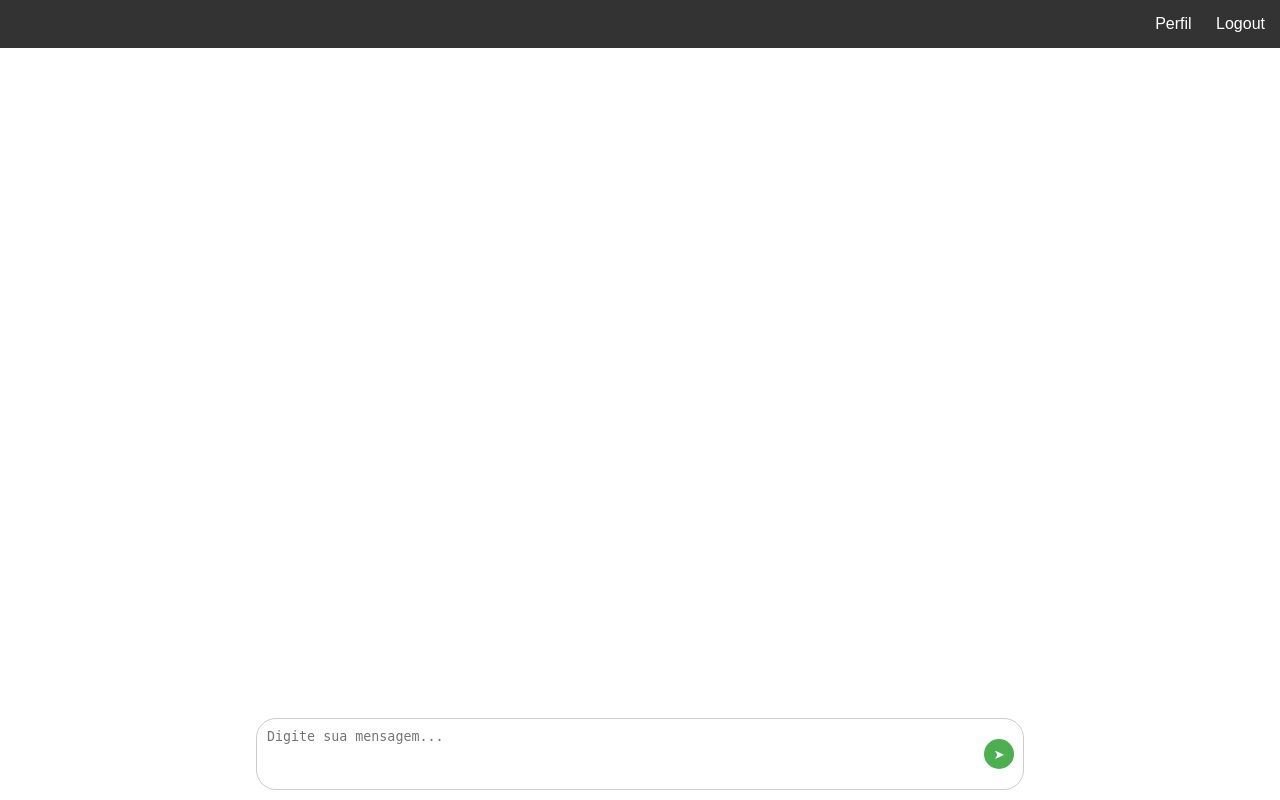
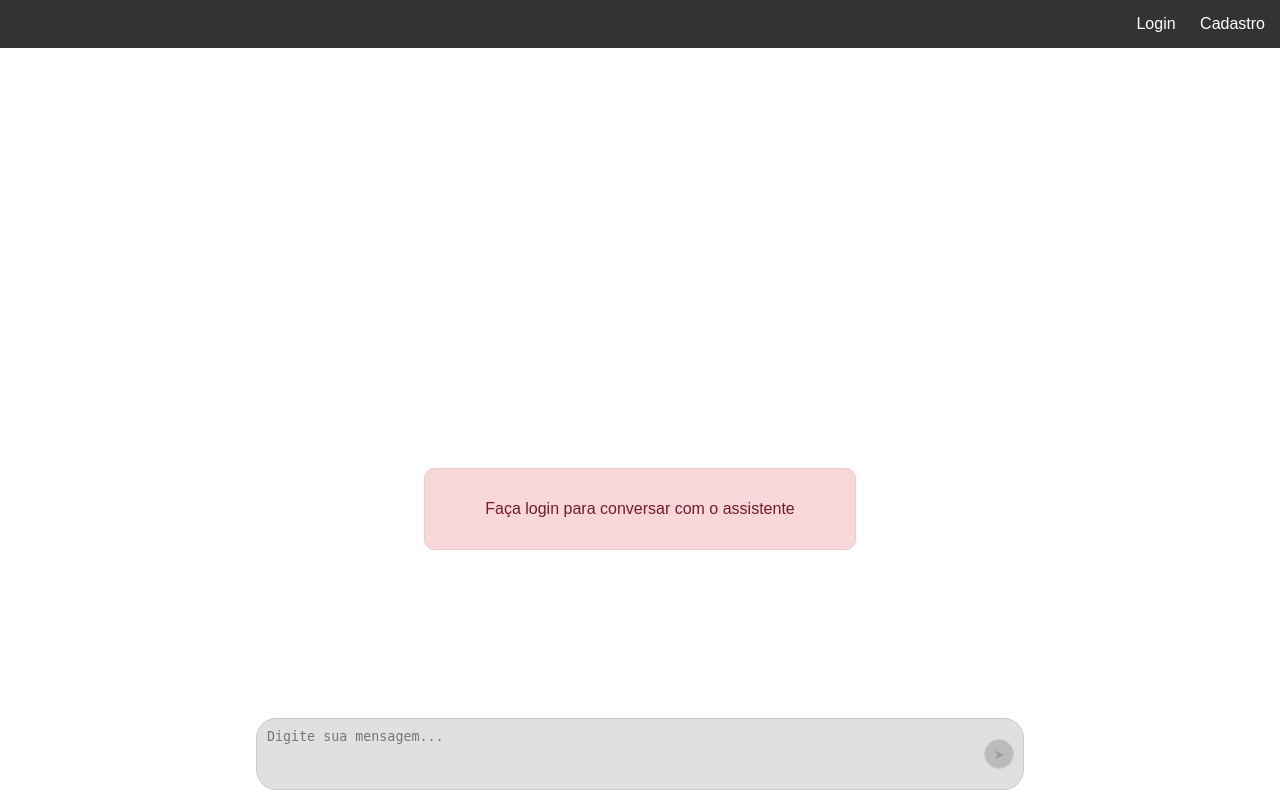
Before and after one commit to WladRamos/Freela_Assistant, a Django app: page / in a window 1280 px wide. Run offline with Django 5.2, Linux system fonts and the light colour scheme; parts of the project's set-up code (start-up, migrations or seed data) failed here and were passed over; some libraries are stand-ins or nearby versions.

Commit message:
estilização do login

```diff
--- a/AI_Assistant/Assistant_app/static/assistant/styles.css
+++ b/AI_Assistant/Assistant_app/static/assistant/styles.css
@@ -137,3 +137,34 @@ textarea:focus {
 .message-area::-webkit-scrollbar-thumb:hover {
     background-color: rgba(0, 0, 0, 0.4); /* Torna a barra de rolagem um pouco mais visível ao passar o mouse */
 }
+
+.login-warning {
+    display: flex;
+    flex-direction: column;
+    align-items: center;
+    justify-content: center;
+    background-color: #f8d7da;
+    color: #721c24;
+    padding: 15px;
+    border-radius: 10px;
+    border: 1px solid #f5c6cb;
+    width: 50%;
+    max-width: 400px;
+    text-align: center;
+    position: absolute;
+    left: 50%;
+    top: calc(100vh - 250px); /* Posiciona acima do input-area */
+    transform: translate(-50%, -100%);
+}
+
+/* Estilização para input e botão desativados */
+textarea:disabled, .send-button:disabled {
+    background-color: #e0e0e0;
+    cursor: not-allowed;
+    color: #999;
+    border: 1px solid #ccc;
+}
+
+.send-button:disabled {
+    background-color: #bbb;
+}
--- a/AI_Assistant/Assistant_app/templates/assistant/index.html
+++ b/AI_Assistant/Assistant_app/templates/assistant/index.html
@@ -5,11 +5,17 @@
         <!-- As mensagens serão inseridas dinamicamente aqui -->
     </div>
 
+    {% if not user.is_authenticated %}
+        <div class="login-warning">
+            <p>Faça login para conversar com o assistente</p>
+        </div>
+    {% endif %}
+
     <div class="input-area">
         <div class="input-container">
             {% csrf_token %}
-            <textarea id="message-input" placeholder="Digite sua mensagem..."></textarea>
-            <button type="submit" class="send-button">&#10148;</button>
+            <textarea id="message-input" placeholder="Digite sua mensagem..." {% if not user.is_authenticated %}disabled{% endif %}></textarea>
+            <button type="submit" class="send-button" {% if not user.is_authenticated %}disabled{% endif %}>&#10148;</button>
         </div>
     </div>
 {% endblock %}
--- a/AI_Assistant/Assistant_app/templates/assistant/layout.html
+++ b/AI_Assistant/Assistant_app/templates/assistant/layout.html
@@ -6,7 +6,7 @@
     <meta charset="UTF-8">
     <meta name="viewport" content="width=device-width, initial-scale=1.0">
     <title>{% block title %}Freelancer Assistant{% endblock %}</title>
-    <link rel="stylesheet" href="{% static 'assistant/styles.css' %}">
+    {% block css %}<link rel="stylesheet" href="{% static 'assistant/styles.css' %}">{% endblock %}
 
     <script>
         function getCookie(name) {
@@ -31,8 +31,13 @@
 
 <header>
     <nav>
-        <a href="#">Perfil</a>
-        <a href="#">Logout</a>
+        {% if user.is_authenticated %}
+            <a href="#">Perfil</a>
+            <a href="{% url 'logout' %}">Logout</a>
+        {% else %}
+            <a href="{% url 'login' %}">Login</a>
+            <a href="{% url 'register' %}">Cadastro</a>
+        {% endif %}
     </nav>
 </header>
 
--- a/AI_Assistant/Assistant_app/urls.py
+++ b/AI_Assistant/Assistant_app/urls.py
@@ -4,4 +4,7 @@ from . import views
 urlpatterns = [
     path("", views.index, name="index"),
     path("api/chat_llm", views.chat_llm, name="chat_llm"),
+    path("login", views.login_view, name="login"),
+    path("logout", views.logout_view, name="logout"),
+    path("register", views.register, name="register"),
 ]
--- a/AI_Assistant/Assistant_app/views.py
+++ b/AI_Assistant/Assistant_app/views.py
@@ -24,11 +24,11 @@ def login_view(request):
             login(request, user)
             return HttpResponseRedirect(reverse("index"))
         else:
-            return render(request, "auctions/login.html", {
+            return render(request, "assistant/login.html", {
                 "message": "Invalid username and/or password."
             })
     else:
-        return render(request, "auctions/login.html")
+        return render(request, "assistant/login.html")
 
 
 def logout_view(request):
@@ -45,7 +45,7 @@ def register(request):
         password = request.POST["password"]
         confirmation = request.POST["confirmation"]
         if password != confirmation:
-            return render(request, "auctions/register.html", {
+            return render(request, "assistant/register.html", {
                 "message": "Passwords must match."
             })
 
@@ -54,13 +54,13 @@ def register(request):
             user = User.objects.create_user(username, email, password)
             user.save()
         except IntegrityError:
-            return render(request, "auctions/register.html", {
+            return render(request, "assistant/register.html", {
                 "message": "Username already taken."
             })
         login(request, user)
         return HttpResponseRedirect(reverse("index"))
     else:
-        return render(request, "auctions/register.html")
+        return render(request, "assistant/register.html")
 
 def index(request):
     return render(request, "assistant/index.html")
```
Also changed, not shown: AI_Assistant/Assistant_app/static/assistant/login.css (added, +77 -0 lines), AI_Assistant/Assistant_app/templates/assistant/login.html (added, +32 -0 lines), AI_Assistant/Assistant_app/templates/assistant/register.html (added, +38 -0 lines), AI_Assistant/db.sqlite3.
